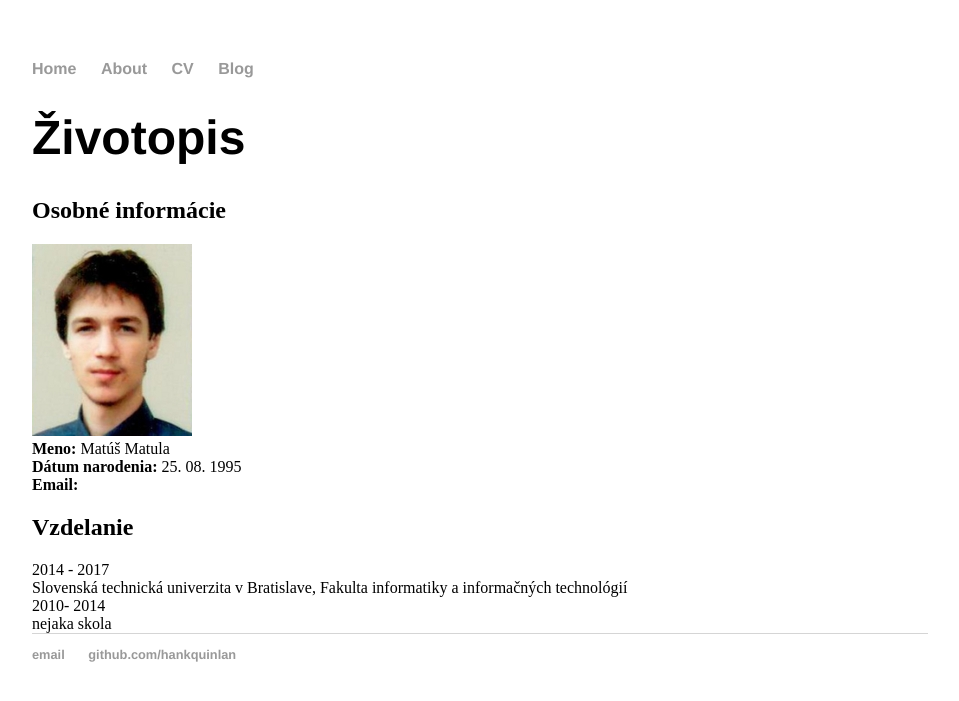
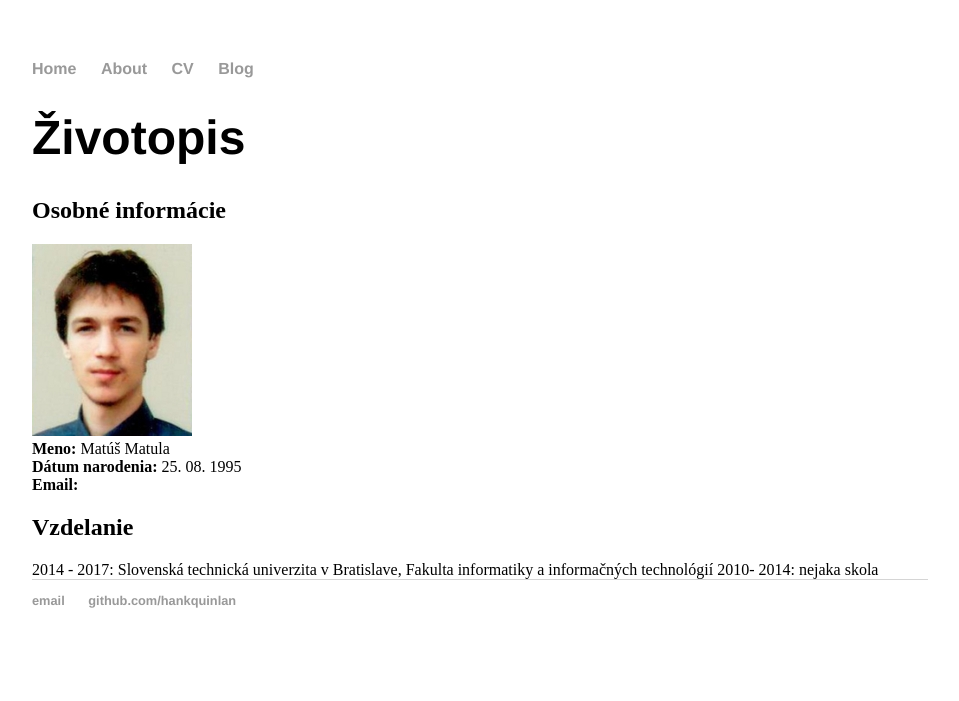
Before and after one commit to matusmatula/matusmatula.github.io, a Jekyll site: the page built from cv.html, in a window 1280 px wide. Shown: the top 701 px of the page, without its empty margins (160-1119 px from the left). Built offline with Jekyll 4.4.1, drawn with Linux system fonts in a browser that asks for light colours.

Commit message:
Update cv.html

```diff
--- a/_layouts/cv.html
+++ b/_layouts/cv.html
@@ -10,9 +10,8 @@ layout: default
 <div>{{ page.sections['email'] | textilize }}</div>
 
 <h2>{{ page.education }}</h2>
-<div class="columns spacing">
+<div>
   {% for skola in page.sections.skoly %}
-    <div class="column half">{{ skola['roky'] | textilize }}</div>
-    <div class="column half">{{ skola['nazov'] | textilize }}</div>
+    {{ skola['roky'] | textilize }}: {{ skola['nazov'] | textilize }}
   {% endfor %}
 </div>
```
